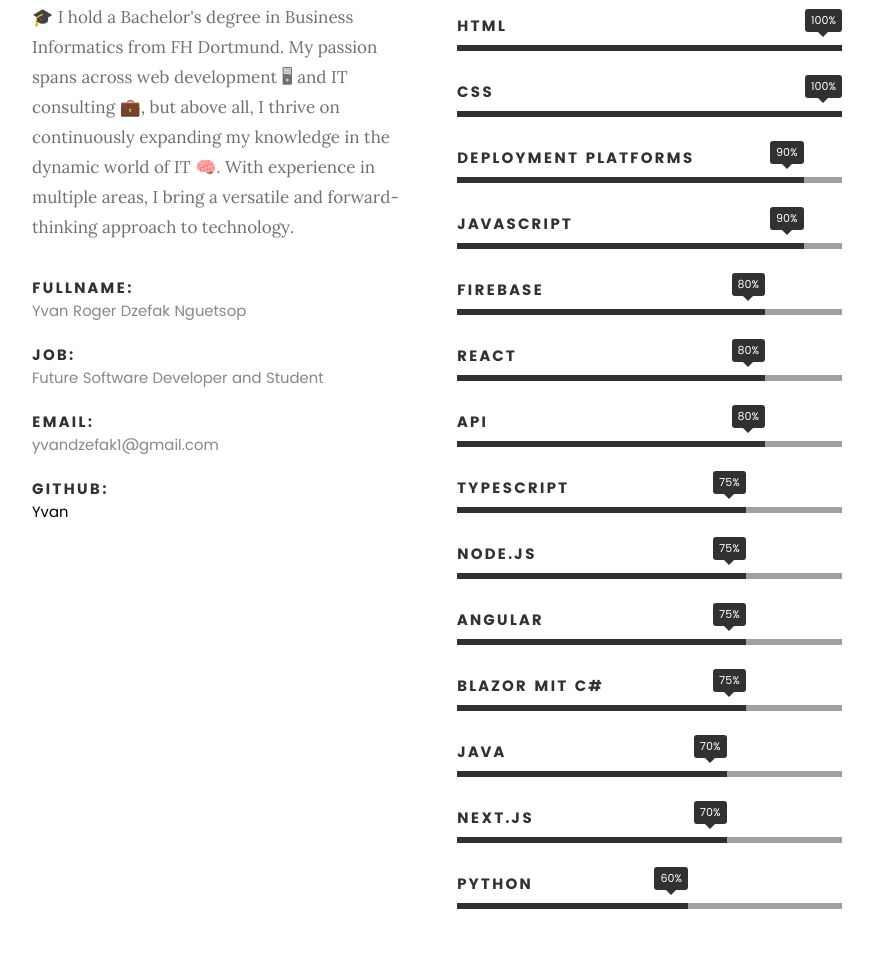
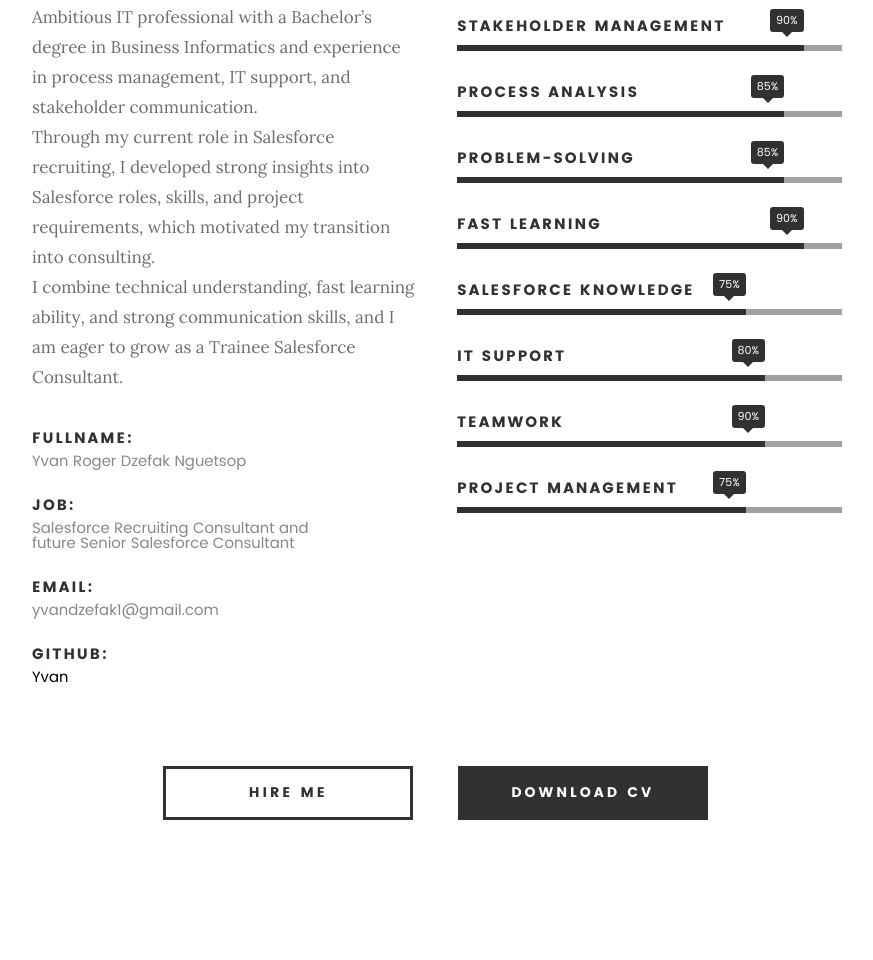
Before and after one commit to yvan-dz/yvan-web, a plain HTML site: page index.html in a window 1280 px wide. Shown: the part 1212-2172 px from the top of the page, without its empty margins (203-1076 px from the left). Drawn offline with Linux system fonts and the light colour scheme; files whose address does not match are found by name.

Commit message:
updates november

```diff
--- a/index.html
+++ b/index.html
@@ -69,7 +69,7 @@
 	   			<h1>I'm Yvan Dzefak.</h1>
 
 	   			<p class="intro-position">
-	   				<span>Computer science student </span>
+	   				<span>Salesforce Recruitment Consultant </span>
 	   			</p>
 
 	   			<a class="button stroke smoothscroll" href="#about" title="">More About Me</a>
@@ -107,9 +107,9 @@
 
    			<h3>Profile</h3>
    			<p>
-				🎓 I hold a Bachelor's degree in Business Informatics from FH Dortmund.
-				My passion spans across web development 🖥 and IT consulting 💼, but above all, I thrive on continuously expanding my knowledge in the dynamic world of IT 🧠.
-				With experience in multiple areas, I bring a versatile and forward-thinking approach to technology.
+				Ambitious IT professional with a Bachelor’s degree in Business Informatics and experience in process management, IT support, and stakeholder communication.
+				 <br>Through my current role in Salesforce recruiting, I developed strong insights into Salesforce roles, skills, and project requirements, which motivated my transition into consulting.
+				 <br>I combine technical understanding, fast learning ability, and strong communication skills, and I am eager to grow as a Trainee Salesforce Consultant.
 			</p>
 
    			<ul class="info-list">
@@ -120,7 +120,7 @@
 
    				<li>
    					<strong>Job:</strong>
-   					<span>Future Software Developer and Student</span>
+   					<span>Salesforce Recruiting Consultant and <br>future Senior Salesforce Consultant</span>
    				</li>
    				<li>
    					<strong>Email:</strong>
@@ -140,61 +140,38 @@
    			<h3>Skills</h3>
 			   <ul class="skill-bars">
 				<li>
-					<div class="progress percent100"><span>100%</span></div>
-					<strong>HTML</strong>
+					<div class="progress percent90"><span>90%</span></div>
+					<strong>Stakeholder Management</strong>
 				</li>
 				<li>
-					<div class="progress percent100"><span>100%</span></div>
-					<strong>CSS</strong>
+					<div class="progress percent85"><span>85%</span></div>
+					<strong>Process Analysis</strong>
+				</li>
+				<li>
+					<div class="progress percent85"><span>85%</span></div>
+					<strong>Problem-Solving</strong>
 				</li>
 				<li>
 					<div class="progress percent90"><span>90%</span></div>
-					<strong>Deployment Platforms </strong>
+					<strong>Fast Learning</strong>
 				</li>
 				<li>
-					<div class="progress percent90"><span>90%</span></div>
-					<strong>JavaScript</strong>
+					<div class="progress percent75"><span>75%</span></div>
+					<strong>Salesforce Knowledge</strong>
 				</li>
 				<li>
 					<div class="progress percent80"><span>80%</span></div>
-					<strong>Firebase</strong>
+					<strong>IT Support</strong>
 				</li>
 				<li>
-					<div class="progress percent80"><span>80%</span></div>
-					<strong>React</strong>
-				</li>
-				<li>
-					<div class="progress percent80"><span>80%</span></div>
-					<strong>API</strong>
+					<div class="progress percent80"><span>90%</span></div>
+					<strong>Teamwork</strong>
 				</li>
 				<li>
 					<div class="progress percent75"><span>75%</span></div>
-					<strong>TypeScript</strong>
+					<strong>Project Management</strong>
 				</li>
-				<li>
-					<div class="progress percent75"><span>75%</span></div>
-					<strong>Node.js</strong>
-				</li>
-				<li>
-					<div class="progress percent75"><span>75%</span></div>
-					<strong>Angular</strong>
-				</li>
-				<li>
-					<div class="progress percent75"><span>75%</span></div>
-					<strong>Blazor mit C#</strong>
-				</li>
-				<li>
-					<div class="progress percent70"><span>70%</span></div>
-					<strong>Java</strong>
-				</li>
-				<li>
-					<div class="progress percent70"><span>70%</span></div>
-					<strong>Next.js</strong>
-				</li>
-				<li>
-					<div class="progress percent60"><span>60%</span></div>
-					<strong>Python</strong>
-				</li>
+
 			 </ul>
 			  <!-- /skill-bars -->
 
@@ -235,13 +212,30 @@
 		<div class="col-twelve">
 
 			<div class="timeline-wrap">
+
+
+				<div class="timeline-block">
+					<div class="timeline-ico">
+						<i class="fa fa-briefcase"></i>
+					</div>
+					<div class="timeline-header">
+						<h3>Salesforce Recruiting Consultant</h3>
+						<p>Sep 2025 - Present</p>
+					</div>
+					<div class="timeline-content">
+						<h4>TechOhana</h4>
+						<p>Düsseldorf, North Rhine-Westphalia, Germany · On-Site</p>
+					</div>
+				</div>
+
+
 				<div class="timeline-block">
 					<div class="timeline-ico">
 						<i class="fa fa-briefcase"></i>
 					</div>
 					<div class="timeline-header">
 						<h3>Werkstudent Prozessmanagement</h3>
-						<p>Sep 2024 - Present</p>
+						<p>Sep 2024 - Sep 2025</p>
 					</div>
 					<div class="timeline-content">
 						<h4>T&A SYSTEME GmbH</h4>
@@ -277,19 +271,6 @@
 					</div>
 				</div>
 
-				<div class="timeline-block">
-					<div class="timeline-ico">
-						<i class="fa fa-briefcase"></i>
-					</div>
-					<div class="timeline-header">
-						<h3>Werkstudent Rollout & Support</h3>
-						<p>Mar 2023 - Jun 2023</p>
-					</div>
-					<div class="timeline-content">
-						<h4>Haniel</h4>
-						<p>Duisburg, North Rhine-Westphalia, Germany · Hybrid</p>
-					</div>
-				</div>
 			</div>
 
 		</div>
@@ -312,7 +293,7 @@
 
 	   				<div class="timeline-header">
 	   					<h3>Bachelor of Science</h3>
-	   					<p> Present</p>
+	   					<p> 2025 </p>
 	   				</div>
 
 	   				<div class="timeline-content">
@@ -336,7 +317,7 @@
 					<div class="timeline-content">
 						<h4>DSH-Zeugnis</h4>
 						<p>
-							Propädeutikum course (language courses for study preparation) with the DSH2 degree.
+							German courses for study preparation with the DSH2 degree.
 						</p>
 					</div>
 				</div>
@@ -354,7 +335,7 @@
 					<div class="timeline-content">
 						<h4>Udemy, Openclassroom , etc</h4>
 						<p>
-							I am continuously training on training platforms to continue my learning in the web technologies
+							I keep improving my IT skills by actively learning on training platforms.
 						</p>
 					</div>
 				</div>
@@ -381,23 +362,6 @@
    	<div class="row portfolio-content">
 
    		<div class="col-twelve">
-
-
-   			<div class="bgrid folio-item" style="margin-bottom:5%">
-					 <div class="item-wrap">
-						 <img src="images/ai.png">
-						 <a href="https://ai-voice-chat-two.vercel.app/" class="overlay">
-							 <div class="folio-item-table">
-								 <div class="folio-item-cell">
-									 <h3 class="folio-title">A web application that enables voice chats with an AI that responds spontaneously and naturally. </h3>
-									 <span class="folio-types">
-										 React/CSS/BOOTSTRAP/JS
-									 </span>
-								 </div>
-							 </div>
-						 </a>
-					 </div>
-				 </div>
 
 
 	          <div class="bgrid folio-item" style="margin-bottom:5%">
```
Also changed, not shown: 1 other file.
